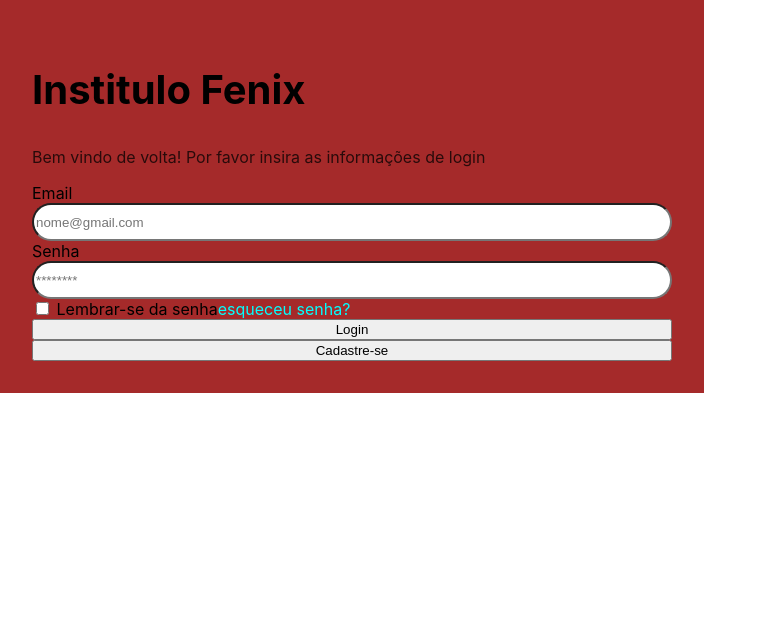
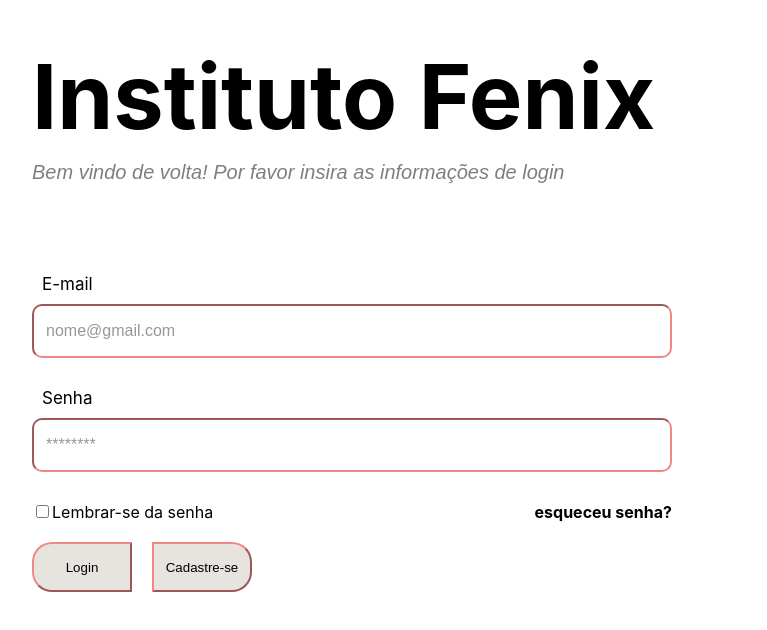
Before and after one commit to ghts2110/Fenix, a React (Create React App) app in the folder web/: page / in a window 1280 px wide. Shown: the top 630 px of the page, without its empty margins (0-767 px from the left). Built offline with nearby package versions, Linux system fonts and the light colour scheme.

Commit message:
forms login concluido

```diff
--- a/web/src/components/Forms/Forms.module.css
+++ b/web/src/components/Forms/Forms.module.css
@@ -4,34 +4,70 @@
     padding: 2rem;
     width: 50%;
     height: 100%;
-    background-color: brown;
+    background-color: rgb(255, 255, 255);
 
 }
 .forms h1{
-    font-size: 40px;
+    font-size: 90px;
+    margin-bottom: 10px;
+    margin-top: 10px;
 }
 .forms p{
-    opacity: 0.75;
+    opacity: 0.5;
     margin-top: 0;
+    font-size: 20px;
+    font-family: 'Arial', sans-serif;
+    font-style: italic;
 }
-.forms forms {
-    display: flex;
-    flex-direction: column;
-}
+
 .forms .textinputs{
     display: flex;
     flex-direction: column;
+    padding-top: 60px;
+    padding-bottom: 10px;
 }
 .forms .textinputs input{
-    border-radius: 50px;
-    height: 2rem;
+    border-radius: 10px;
+    height: 3rem;
+    margin-bottom: 20px;
+    border-color: rgb(240, 136, 136) ;
+}
+
+input::placeholder {
+    font-size: 16px;
+    padding: 10px;
+    opacity: 0.75;
+}
+.forms .textinputs label{
+    font-size: 17px;
+    padding: 10px;
 }
 .forms .links{
     display: flex;
-    display: inline;
-    align-items: self-end;
+    justify-content: space-between;
 }
 .forms .links a{
     text-decoration: none;
-    color: aqua;
+    color: rgb(0, 0, 0);
 }
+
+
+.forms .buttonsLogin button{
+    width: 100px;
+    height: 50px;
+    margin-top: 20px;
+    margin-right: 20px;
+    border-color: rgb(240, 136, 136) ;
+    background-color: rgb(231, 228, 223);
+    text-align: center;
+}
+
+.buttonsLogin .btlogin{
+    border-top-left-radius: 20px;
+    border-bottom-left-radius: 20px;
+}
+.buttonsLogin .btregistro{
+    border-top-right-radius: 20px;
+    border-bottom-right-radius: 20px;
+
+}
--- a/web/src/components/Forms/index.js
+++ b/web/src/components/Forms/index.js
@@ -3,22 +3,26 @@ import styles from "./Forms.module.css";
 function Forms(){
     return(
         <section className={styles.forms}>
-            <h1> Institulo Fenix </h1>
+            <h1> Instituto Fenix </h1>
             <p>Bem vindo de volta! Por favor insira as informações de login</p>
             <forms>
                 <div className = {styles.textinputs}>
-                    <label for = "email">Email</label>
+                    <label for = "email">E-mail</label>
                     <input type = "email" id = "email" name = "email" placeholder = "nome@gmail.com"></input>
                     <label for = "senha">Senha</label>
                     <input type = "password" id = "senha" name = "senha" placeholder = "********"></input>
                 </div>
                 <div className={styles.links}>
-                    <input type="checkbox" id="lembrar" name="lembrar" value="true"></input>
-                    <label for="lembrar"> Lembrar-se da senha</label>
-                    <a href =" ">esqueceu senha?</a>
+                    <div className ={styles.conteinerlembrar}>
+                        <input type="checkbox" id="lembrar" name="lembrar" value="true"></input>
+                        <label for="lembrar">Lembrar-se da senha</label>
+                    </div>
+                    <a href =" "><strong>esqueceu senha?</strong></a>
                 </div>
-                <button type = "submit" name = "btlogin" id = "btlogin">Login</button>
-                <button type = "submit" name = "btregistro" id ="btregistro">Cadastre-se</button>
+                <div className = {styles.buttonsLogin}>
+                <button className = {styles.btlogin} type = "submit" name = "btlogin" id = "btlogin">Login</button>
+                <button className = {styles.btregistro} type = "submit" name = "btregistro" id ="btregistro">Cadastre-se</button>
+                </div>
 
             </forms>
 
```
